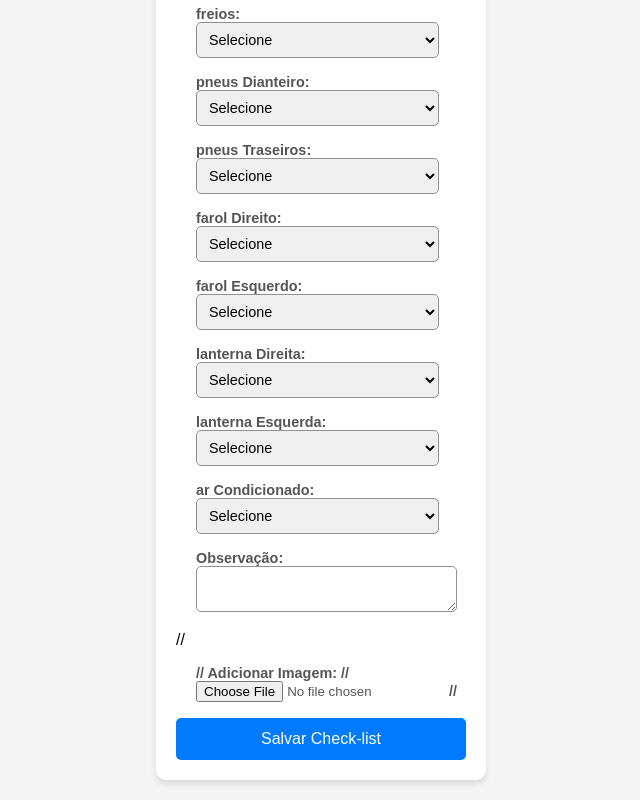
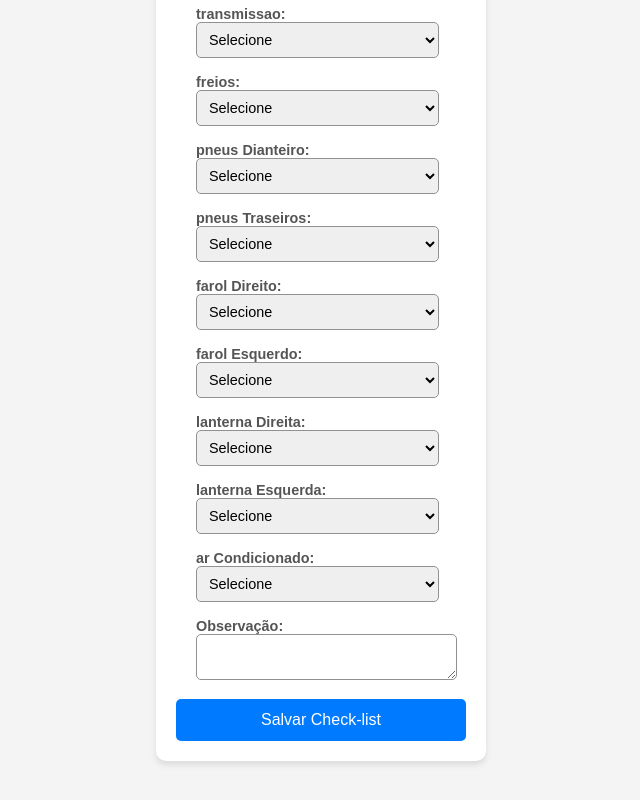
Before and after one commit to pablonordercode/front-checklist-veiculos, a React (Create React App) app: page /checklist in a window 1280 px wide. Shown: the part 591-1391 px from the top of the page, without its empty margins (319-959 px from the left). Built offline with nearby package versions, Linux system fonts and the light colour scheme; no server answers.

Commit message:
Update index.js

```diff
--- a/src/pages/CheckList/index.js
+++ b/src/pages/CheckList/index.js
@@ -9,7 +9,8 @@ function CheckList() {
   const [imagem, setImagem] = useState(null);
   const [checklist, setChecklist] = useState({
     veiculo: "",
-    limpesaDoVeiculo: "",
+    macaco: "",
+    chaveDeRoda: "",
     oleoMotor: "",
     aguaRadiador: "",
     transmissao: "",
@@ -66,7 +67,8 @@ function CheckList() {
       alert("Checklist salvo com sucesso!");
       setChecklist({
         veiculo: "",
-        limpesaDoVeiculo: "",
+        macaco: "",
+        chaveDeRoda: "",
         oleoMotor: "",
         aguaRadiador: "",
         transmissao: "",
@@ -106,6 +108,7 @@ function CheckList() {
             <option value="Estrada">Estrada</option>
             <option value="Fiorino">Fiorino</option>
             <option value="Gol preto">Gol preto</option>
+            <option value="Gol branco">Gol branco</option>
             <option value="L-200">L-200</option>
           </select>
         </label>
@@ -124,7 +127,8 @@ function CheckList() {
 
         {[
           "oleoMotor",
-          "limpesaDoVeiculo",
+          "macaco",
+          "chaveDeRoda",
           "aguaRadiador",
           "transmissao",
           "freios",
@@ -152,10 +156,10 @@ function CheckList() {
           <textarea name="observacao" value={checklist.observacao} onChange={handleChange} />
         </label>
 
-        // <label>
-        //   Adicionar Imagem:
-        //   <input type="file" accept="image/*" onChange={handleImagemChange} />
-        // </label>
+        {/* <label>
+          Adicionar Imagem:
+          <input type="file" accept="image/*" onChange={handleImagemChange} />
+        </label> */}
 
         <button type="submit" className="start-checklist">Salvar Check-list</button>
       </form>
```
